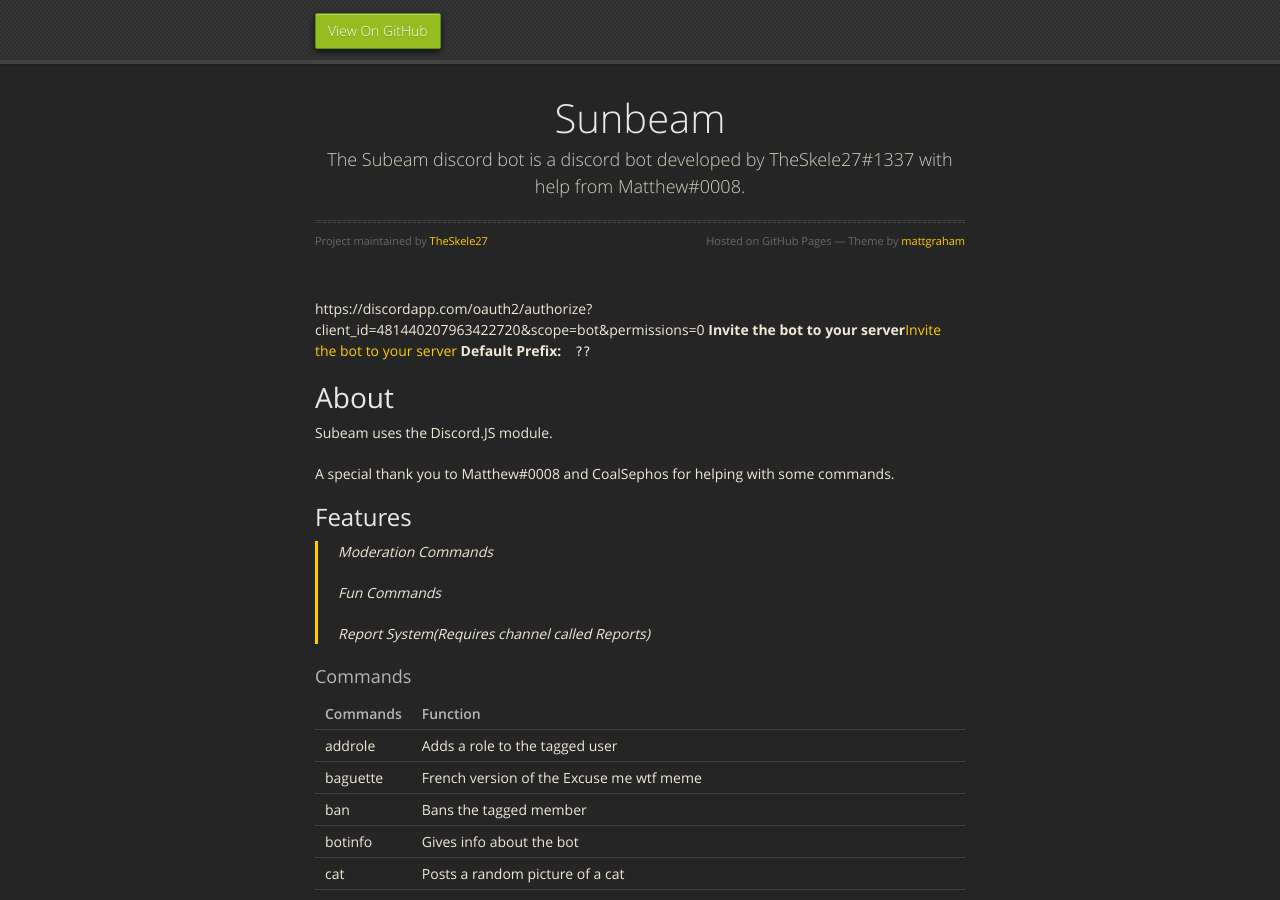
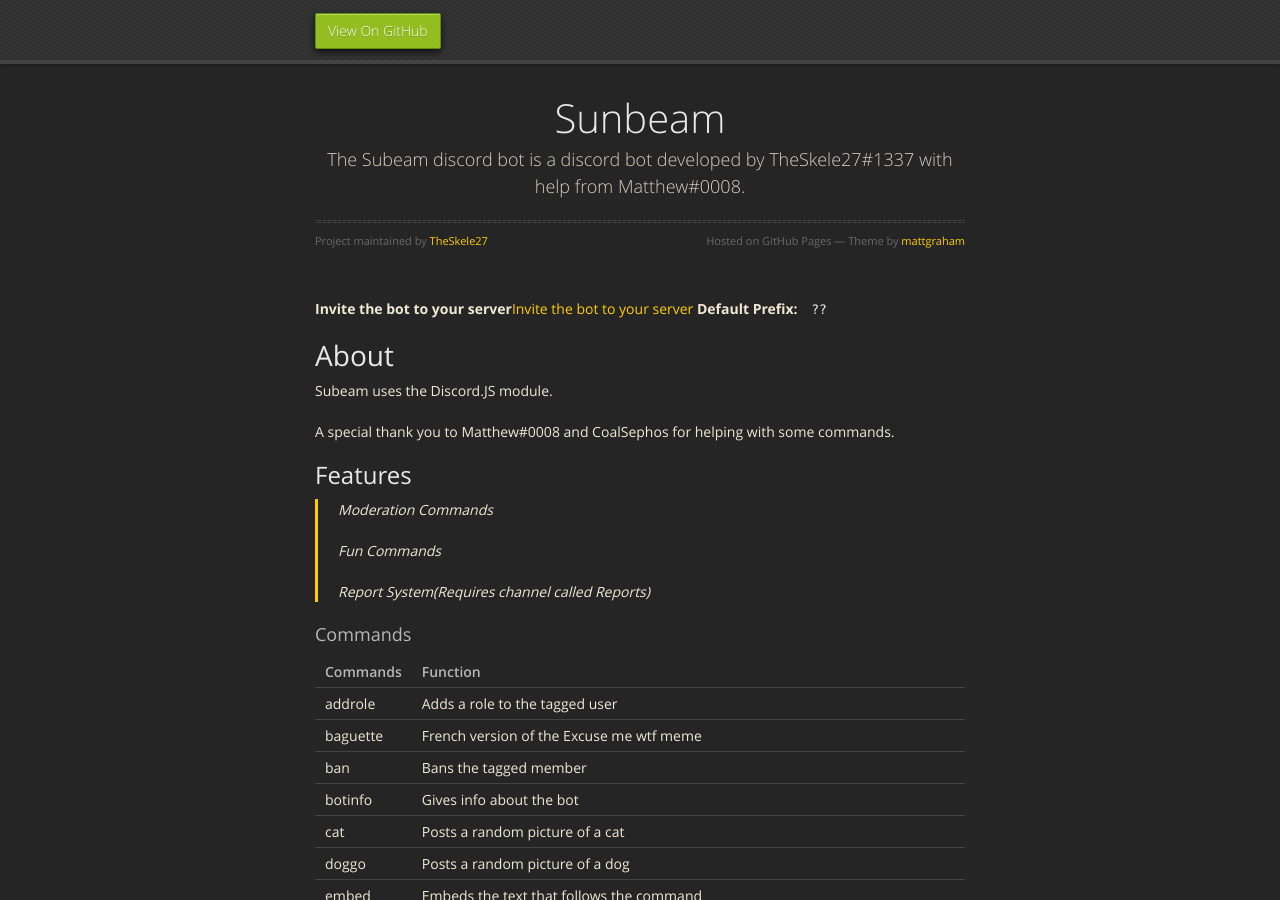
Before and after one commit to TheSkele27/TheSkele27.github.io, a Jekyll site: the page built from index.md, in a window 1280 px wide and 900 px high. Built offline with Jekyll 4.4.1, drawn with Linux system fonts in a browser that asks for light colours; some of the changed lines change nothing that is shown.

Commit message:
hhujkhbgvcfdxecfgvbhjn

````diff
--- a/index.md
+++ b/index.md
@@ -1,7 +1,7 @@
 ---
 layout: default
 ---
-https://discordapp.com/oauth2/authorize?client_id=481440207963422720&scope=bot&permissions=0
+
 **Invite the bot to your server**<a href="https://discordapp.com/oauth2/authorize?client_id=481440207963422720&scope=bot&permissions=0">Invite the bot to your server</a>
 **Default Prefix:** ```??```
 
````
